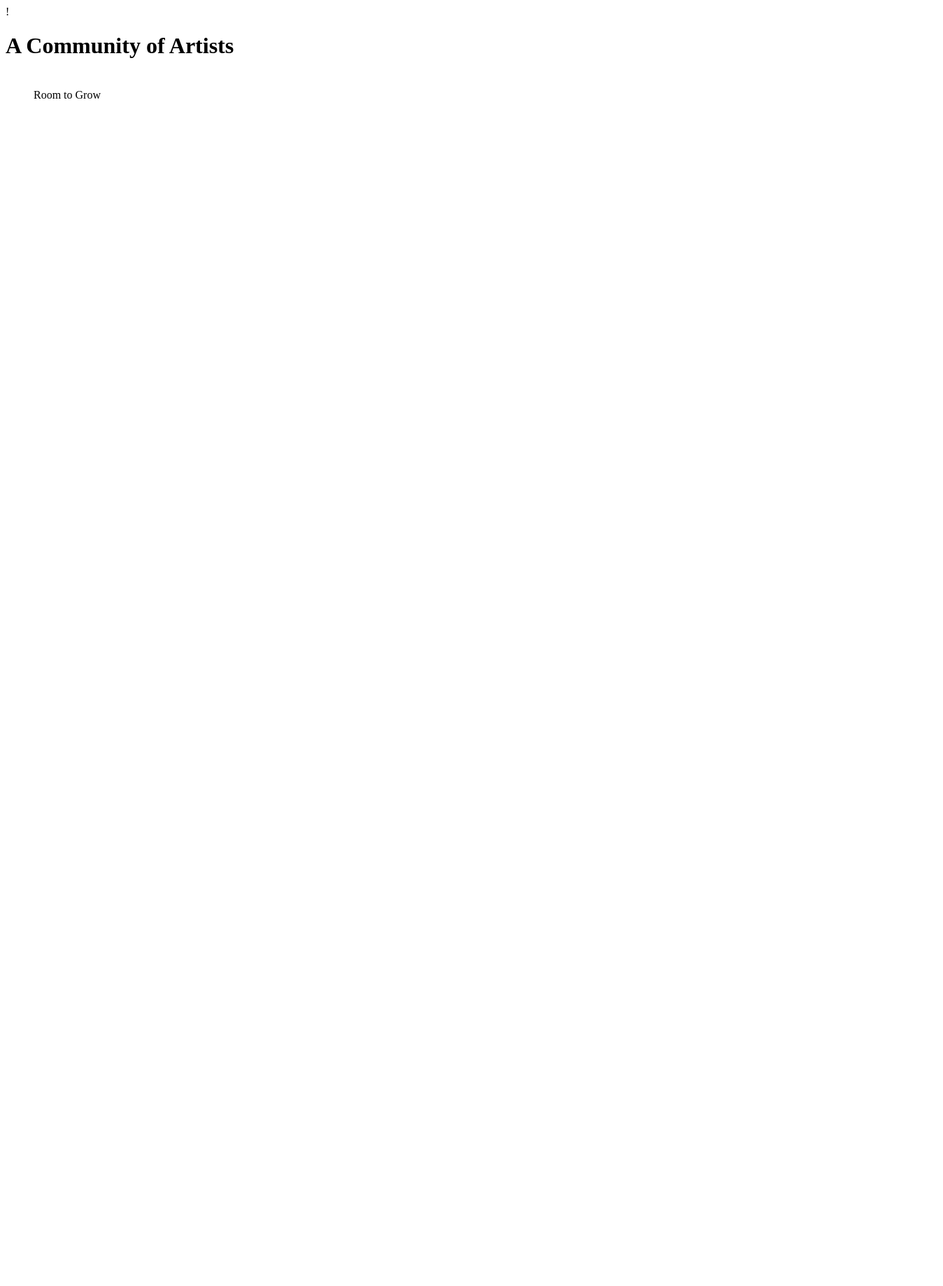
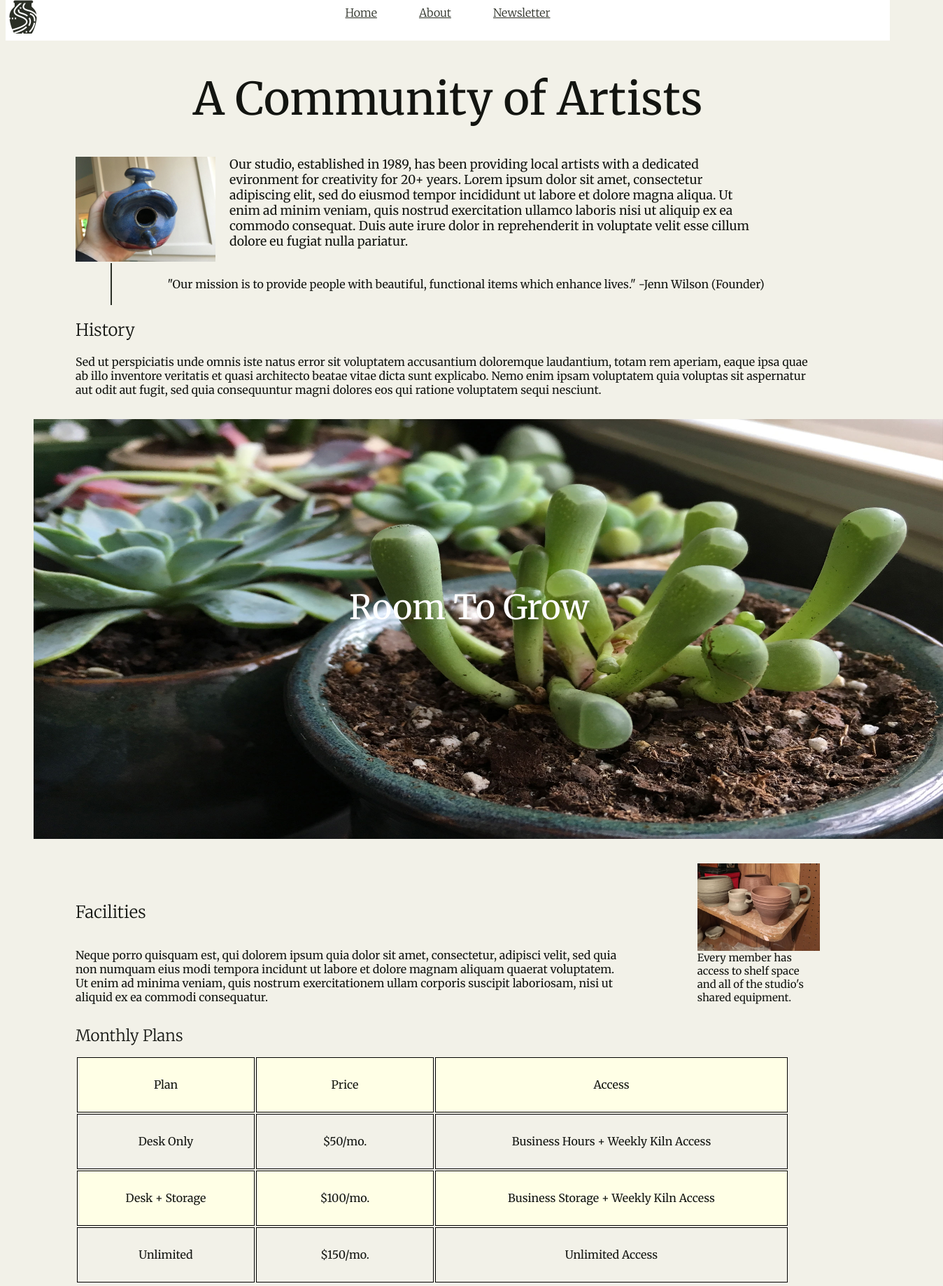
Before and after one commit to KristaBalling/week-one-project, a plain HTML site: page about.html in a window 1280 px wide. Shown: the top 1838 px of the page at 70% size, 1348 px wide, since content can reach past the window. Before the commit the page ends 800 px from the top, so only its background shows below. Drawn offline with Linux system fonts and the light colour scheme.

Commit message:
second commit

```diff
--- /dev/null
+++ b/Style3.css
@@ -0,0 +1,90 @@
+#logo {
+  width: 50px;
+  margin-bottom: -75px;
+  margin-top: 20px;
+}
+
+header {
+  display: inline-block;
+  width: 100%;
+  background-color: white;
+  margin-top: -50px;
+}
+
+nav {
+  display: block;
+  display: flex;
+  justify-content: center;
+}
+
+nav a {
+margin: 30px;
+color: #2b2f26;
+font-size: 1em;
+font-family: 'Merriweather', 'Roboto', sans-serif, serif;
+font-weight:lighter;
+}
+
+a:visited {
+  color: #968772;
+}
+
+#background_pic {
+  width: 1445px;
+}
+
+figure {
+  display: inline-block;
+  vertical-align: top;
+
+  position: relative;
+}
+
+#form {
+  position: absolute;
+  bottom: 350px;
+  left: 390px;
+  width: 700px;
+  height: 350px;
+
+  background-color: white;
+  padding: 5px 15px 5px 10px;
+}
+
+#nameInput {
+  width: 600px;
+  border-bottom: 2px solid brown;
+  height: 20px;
+}
+
+#emailInput {
+  width: 600px;
+  border-bottom: 2px solid brown;
+  height: 20px;
+}
+
+#inputs {
+  display: flex;
+  flex-direction: column;
+  margin:40px;
+  margin-top: 50px;
+}
+
+h1 {
+  font-size: 1.5em;
+  text-align: center;
+  font-weight:lighter;
+}
+
+h2 {
+  font-size: 1.1em;
+  text-align: center;
+  font-weight: lighter;
+}
+
+#signupButton {
+  width: 100px;
+  height: 50px;
+  align-self:center;
+  margin-top: 10px;
+}
--- a/about.html
+++ b/about.html
@@ -1,22 +1,85 @@
-!<!DOCTYPE html>
 <!DOCTYPE html>
 <html>
   <head>
     <meta charset="utf-8">
     <title>Bent Creek Ceramics - About</title>
-    <link href="https://fonts.googleapis.com/css?family=Merriweather:300,300i,400,400i,700|Roboto:300,300i,400,400i" rel="stylesheet">
+  <link href="https://fonts.googleapis.com/css?family=Lora|Merriweather:300,300i,400,400i,700|Roboto:300,300i,400,400i" rel="stylesheet">
     <link rel="stylesheet" type="text/css" href="style2.css"/>
   </head>
+
   <body>
-  <h1>A Community of Artists</h1>
-  <img src="" alt="">
-  <p></p>
-  <h1></h1>
-  <p></p>
+    <header>
+        <img id="logo" src= "images/optimized/bent-creek-logo.png" </a>
+        <nav>
+           <a href="index.html">Home</a>
+           <a href="about.html">About</a>
+           <a href="newsletter.html">Newsletter</a>
+       </nav>
+    </header>
+
+       <h1 id="artists">A Community of Artists</h1>
+
+       <img id="birdhouse" src="images/optimized/birdhouse.jpg" alt="birdhouse">
+
+  <section id="firstP_set">
+    <p id= "first_p">Our studio, established in 1989, has been providing local artists with a dedicated evironment for creativity for 20+ years. Lorem ipsum dolor sit amet, consectetur adipiscing elit, sed do eiusmod tempor incididunt ut labore et dolore magna aliqua. Ut enim ad minim veniam, quis nostrud exercitation ullamco laboris nisi ut aliquip ex ea commodo consequat. Duis aute irure dolor in reprehenderit in voluptate velit esse cillum dolore eu fugiat nulla pariatur.</p>
+
+<p id="quote">"Our mission is to provide people with beautiful, functional items which enhance lives."
+-Jenn Wilson (Founder)</p>
+
+  <h1 id="History">History</h1>
+
+  <p>Sed ut perspiciatis unde omnis iste natus error sit voluptatem accusantium doloremque laudantium, totam rem aperiam, eaque ipsa quae ab illo inventore veritatis et quasi architecto beatae vitae dicta sunt explicabo. Nemo enim ipsam voluptatem quia voluptas sit aspernatur aut odit aut fugit, sed quia consequuntur magni dolores eos qui ratione voluptatem sequi nesciunt.</p>
+  </section>
+
+  <section id="roomto_caption">
   <figure>
-    <img src="" alt="">
-    <figcaption>Room to Grow</figcaption>
-  </figure>
+    <img id="roomtogrow" src="images/optimized/background-3.jpg" alt="">
+    <figcaption>Room To Grow</figcaption>
+    </figure>
+  </section>
 
+  <section id="secondP_set">
+   <h1>Facilities</h1>
+   <p id="second_p"> Neque porro quisquam est, qui dolorem ipsum quia dolor sit amet, consectetur, adipisci velit, sed quia non numquam eius modi tempora incidunt ut labore et dolore magnam aliquam quaerat voluptatem. Ut enim ad minima veniam, quis nostrum exercitationem ullam corporis suscipit laboriosam, nisi ut aliquid ex ea commodi consequatur.</p>
+  </section>
+
+ <section id="facilities_fig">
+ <figure>
+ <img id="facilities" src="images/optimized/background-1.jpg" alt="facilities">
+ <figcaption id="facilities_caption">Every member has access to shelf space and all of the studio's shared equipment.</figcaption>
+</figure>
+ </section>
+
+<h1 id="monthly_plans">Monthly Plans</h1>
+<section id="table">
+<table>
+  <tr>
+    <td>Plan</td>
+    <td>Price</td>
+    <td>Access</td>
+  </tr>
+  <tr>
+    <td>Desk Only</td>
+    <td>$50/mo.</td>
+    <td class="third">Business Hours + Weekly Kiln Access</td>
+  </tr>
+  <tr>
+    <td>Desk + Storage</td>
+    <td>$100/mo.</td>
+    <td class="third">Business Storage + Weekly Kiln Access</td>
+  </tr>
+  <tr>
+      <td>Unlimited</td>
+      <td>$150/mo.</td>
+      <td class="third">Unlimited Access</td>
+  </tr>
+</table>
+</section>
+
+<footer>
+  <p>Copyright 2017, Bent Creek Ceramics</p>
+</footer>
   </body>
+
   </html>
--- a/style.css
+++ b/style1.css
@@ -17,8 +17,8 @@ nav { display: block;
 nav a {
 margin: 30px;
 color: #2b2f26;
-
-
+font-family: 'Merriweather', 'Roboto', sans-serif, serif;
+font-weight: lighter;
 }
 
 a:visited {
@@ -28,6 +28,7 @@ a:visited {
 body{
   background-color: #f2f1e8;
   border: 2px solid #ffff;
+  font-family: 'Merriweather', sans-serif, serif;
 }
 
 h1 {
--- a/style2.css
+++ b/style2.css
@@ -0,0 +1,173 @@
+#logo {
+  width: 50px;
+  margin-bottom: -75px;
+  margin-top: 20px;
+}
+
+header {
+  display: inline-block;
+  width: 100%;
+  background-color: white;
+  margin-top: -50px;
+}
+
+nav {
+  display: block;
+  display: flex;
+  justify-content: center;
+}
+
+nav a {
+margin: 30px;
+color: #2b2f26;
+font-size: 1em;
+font-family: 'Merriweather', 'Roboto', sans-serif, serif;
+font-weight:lighter;
+}
+
+a:visited {
+  color: #968772;
+}
+
+body {
+  background-color: #f2f1e8;
+  color:  #131511;
+  font-family: 'Merriweather', 'Roboto', sans-serif, serif;
+  font-size: 1em;
+  font-weight:500;
+}
+
+#birdhouse {
+  height: 150px;
+  width: 190;
+  float: left;
+  margin-left: 100px;
+  padding-right: 20px;
+}
+
+#first_p {
+  font-size: 1.1em;
+  margin-right: 100px;
+  margin-left: 10px;
+}
+
+#firstP_set {
+  margin-left: 100px;
+  margin-right: 100px;
+}
+
+#roomtogrow {
+  height: 600px;
+  width: 1300px;
+  margin-left: 0;
+  margin-right: -50px;
+}
+
+#facilities {
+  height: 125px;
+  width: 175px;
+  float: right;
+}
+
+#facilities_fig {
+  display: inline-block;
+  width: 200px;
+  font-size: 15px;
+}
+
+#facilities_fig figure {
+  margin-left: -15px;
+}
+
+#secondP_set h1 {
+  font-weight:lighter;
+}
+
+#secondP_set {
+  margin-right: 100px;
+  margin-left: 100px;
+  display:inline-block;
+  width: 800px;
+}
+
+#quote {
+  border-left: 2px solid #2b2f26;
+  display: flex;
+  justify-content: center;
+  margin: 20px 50px 20px 50px;
+  padding-left: 50px;
+  padding-top: 20px;
+  padding-bottom: 20px;
+}
+
+#second_p {
+  display: inline-block;
+  width: 98%;
+}
+
+#artists {
+  display: flex;
+  justify-content: center;
+  font-size: 4em;
+  font-weight:400;
+}
+
+#monthly_plans {
+  font-weight: lighter;
+  font-size: 1.4em;
+  margin-right: 100px;
+  margin-left: 100px;
+
+}
+
+#History {
+  font-weight: lighter;
+}
+
+ #roomto_caption figure {
+    display: inline-block;
+    vertical-align: top;
+    position: relative;
+
+  }
+
+  #roomto_caption figcaption {
+    position: absolute;
+    right: 0px;
+    left: 0px;
+    text-align: center;
+    bottom: 300px;
+    font-size: 3em;
+    color: white;
+    padding: 5px 15px 5px 10px;
+  }
+
+#table {
+  display: inline-block;
+  margin-left: 100px;
+  text-align:center;
+  padding-bottom: 100px;
+}
+
+  td {
+    border: 1px solid black;
+    width: 250px;
+    height: 75px;
+  }
+
+#table tr:nth-child(odd) {
+  background-color: #ffffe6;
+}
+
+ .third {
+   width: 500px;
+ }
+
+ footer {
+   display: block;
+   background-color: #0d260d;
+   height: 100px;
+   color: #ffffe6;
+   padding-top: 20px;
+   border: 1px solid #ffff;
+ }
```
Also changed, not shown: index.html (+2 -2 lines), newsletter.html (+52 -0 lines), main.js (added), 1 other file.
